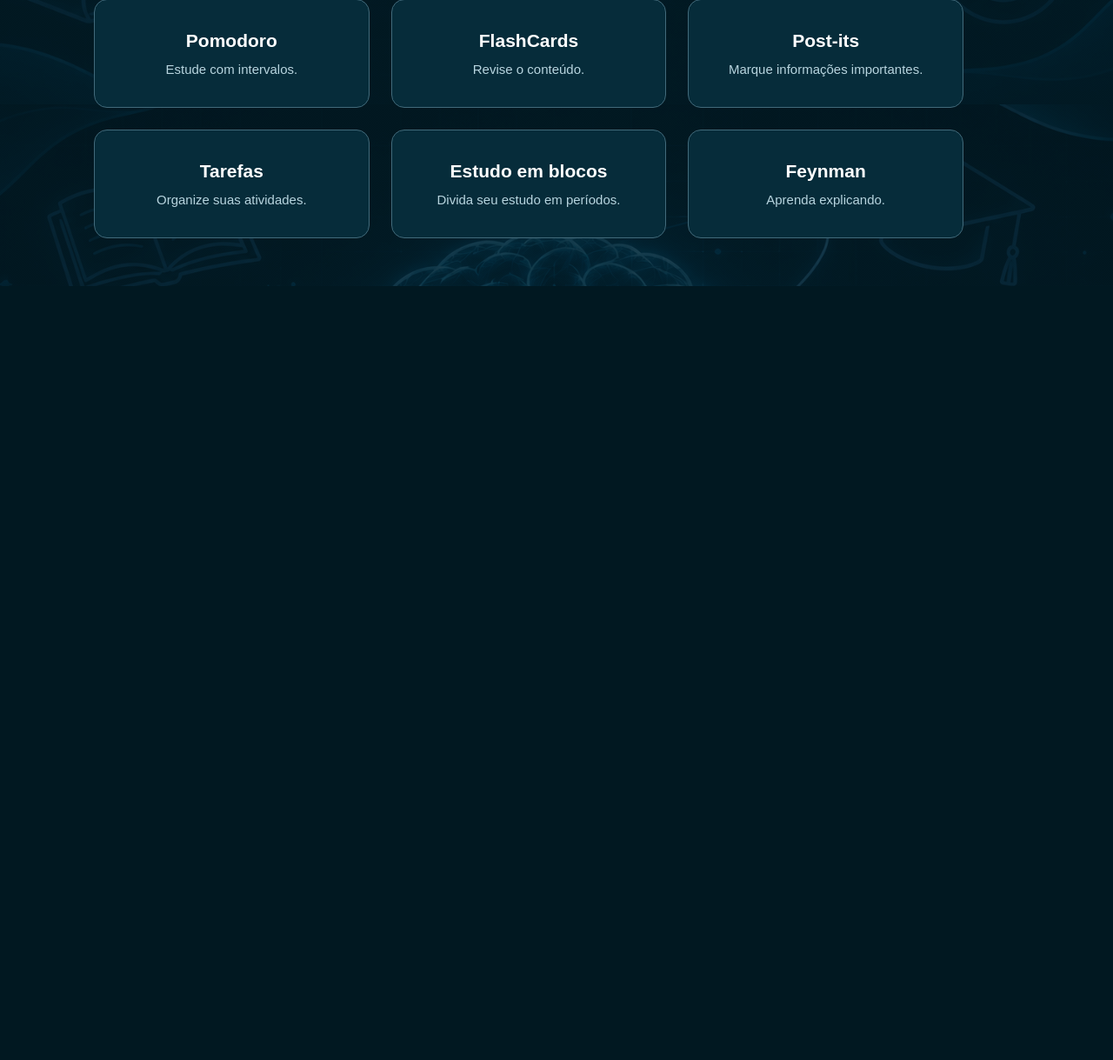
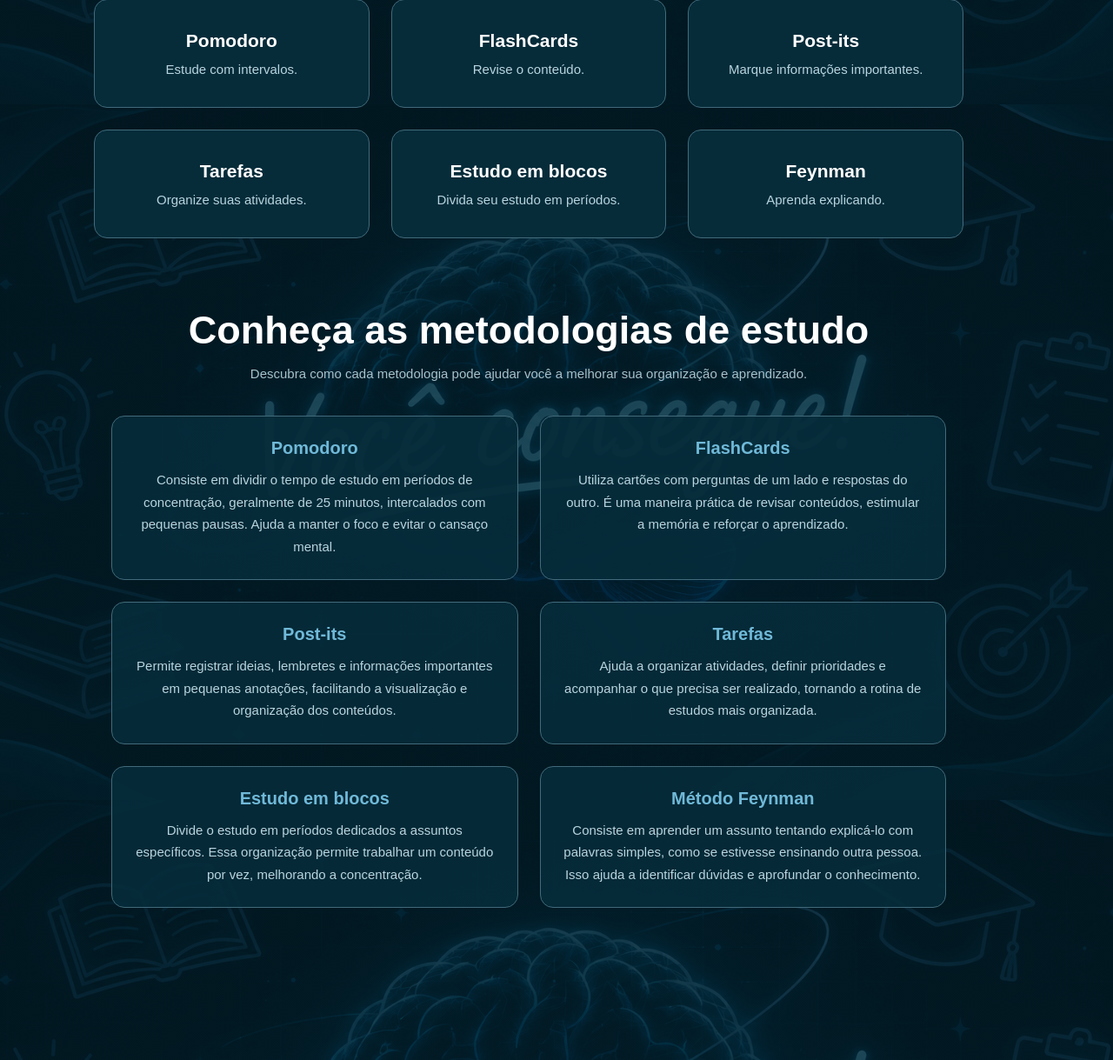
Before and after one commit to th4ylor/Inclusive-Education, a Flask app: page /painel in a window 1280 px wide. Shown: the part 680-1899 px from the top of the page at 87% size. Before the commit the page ends 1009 px from the top, so only its background shows below. Run offline with Flask 3, Linux system fonts and the light colour scheme; the visitor is signed in with stand-in values (Sample User, id 1); data comes from the database, SQL or seed files in the repository.

Commit message:
Adiciona descrições das metodologias na página inicial

```diff
--- a/static/css/inicial.css
+++ b/static/css/inicial.css
@@ -201,3 +201,67 @@ header{
         font-size: 19px;
     }
 }
+
+
+
+/* DESCRIÇÃO DAS METODOLOGIAS */
+
+.descricao-metodologias {
+    max-width: 1000px;
+    margin: 40px auto 80px;
+    padding: 40px 20px;
+}
+
+.descricao-metodologias h2 {
+    text-align: center;
+    font-size: 45px;
+    margin-bottom: 15px;
+    color: #ffffff;
+}
+
+.subtitulo-descricao {
+    text-align: center;
+    color: #a9c2cc;
+    font-size: 15px;
+    margin-bottom: 40px;
+}
+
+.lista-metodologias {
+    display: grid;
+    grid-template-columns: repeat(2, 1fr);
+    gap: 25px;
+}
+
+.metodologia {
+    background-color: rgba(6, 44, 58, 0.90);
+    border: 1px solid #426a7a;
+    border-radius: 15px;
+    padding: 25px;
+    transition: 0.3s;
+}
+
+.metodologia:hover {
+    transform: translateY(-4px);
+    border-color: #8bbbd0;
+    background-color: #10485a;
+}
+
+.metodologia h3 {
+    color: #70b9d8;
+    font-size: 20px;
+    margin-bottom: 12px;
+}
+
+.metodologia p {
+    color: #b8d5df;
+    font-size: 15px;
+    line-height: 1.7;
+}
+
+/* RESPONSIVIDADE */
+
+@media (max-width: 768px) {
+    .lista-metodologias {
+        grid-template-columns: 1fr;
+    }
+}
--- a/templates/home/inicial.html
+++ b/templates/home/inicial.html
@@ -76,6 +76,78 @@
 
 
         </div>
+
+<!-- DESCRIÇÃO DAS METODOLOGIAS -->
+
+<section class="descricao-metodologias">
+
+    <h2>Conheça as metodologias de estudo</h2>
+
+    <p class="subtitulo-descricao">
+        Descubra como cada metodologia pode ajudar
+        você a melhorar sua organização e aprendizado.
+    </p>
+
+    <div class="lista-metodologias">
+
+        <div class="metodologia">
+            <h3>Pomodoro</h3>
+            <p>
+                Consiste em dividir o tempo de estudo em períodos de concentração,
+                geralmente de 25 minutos, intercalados com pequenas pausas.
+                Ajuda a manter o foco e evitar o cansaço mental.
+            </p>
+        </div>
+
+        <div class="metodologia">
+            <h3>FlashCards</h3>
+            <p>
+                Utiliza cartões com perguntas de um lado e respostas do outro.
+                É uma maneira prática de revisar conteúdos, estimular a memória
+                e reforçar o aprendizado.
+            </p>
+        </div>
+
+        <div class="metodologia">
+            <h3>Post-its</h3>
+            <p>
+                Permite registrar ideias, lembretes e informações importantes
+                em pequenas anotações, facilitando a visualização e organização
+                dos conteúdos.
+            </p>
+        </div>
+
+        <div class="metodologia">
+            <h3>Tarefas</h3>
+            <p>
+                Ajuda a organizar atividades, definir prioridades e acompanhar
+                o que precisa ser realizado, tornando a rotina de estudos
+                mais organizada.
+            </p>
+        </div>
+
+        <div class="metodologia">
+            <h3>Estudo em blocos</h3>
+            <p>
+                Divide o estudo em períodos dedicados a assuntos específicos.
+                Essa organização permite trabalhar um conteúdo por vez,
+                melhorando a concentração.
+            </p>
+        </div>
+
+        <div class="metodologia">
+            <h3>Método Feynman</h3>
+            <p>
+                Consiste em aprender um assunto tentando explicá-lo com palavras
+                simples, como se estivesse ensinando outra pessoa.
+                Isso ajuda a identificar dúvidas e aprofundar o conhecimento.
+            </p>
+        </div>
+
+    </div>
+
+</section>
+
     </div>
 
     </header>
```
